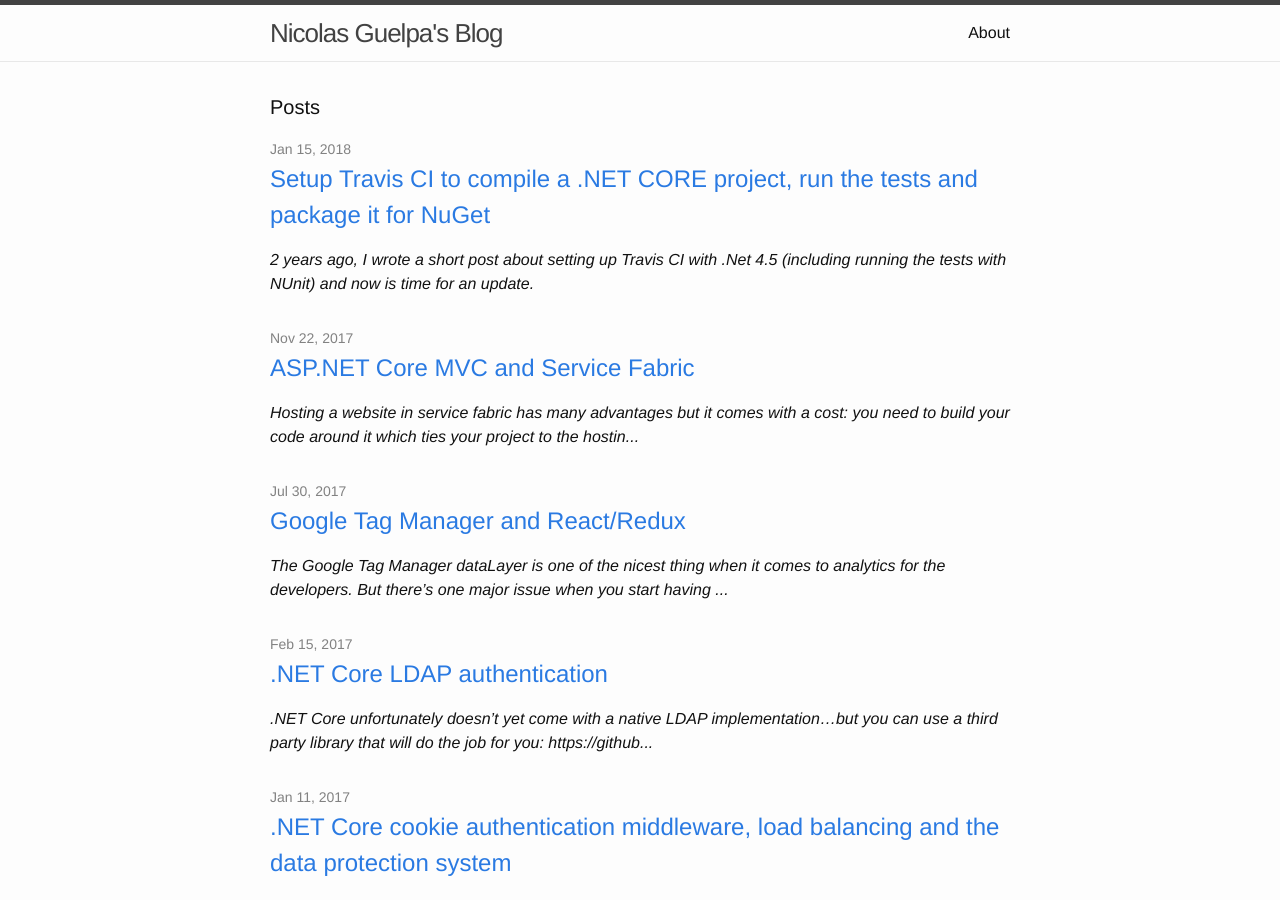
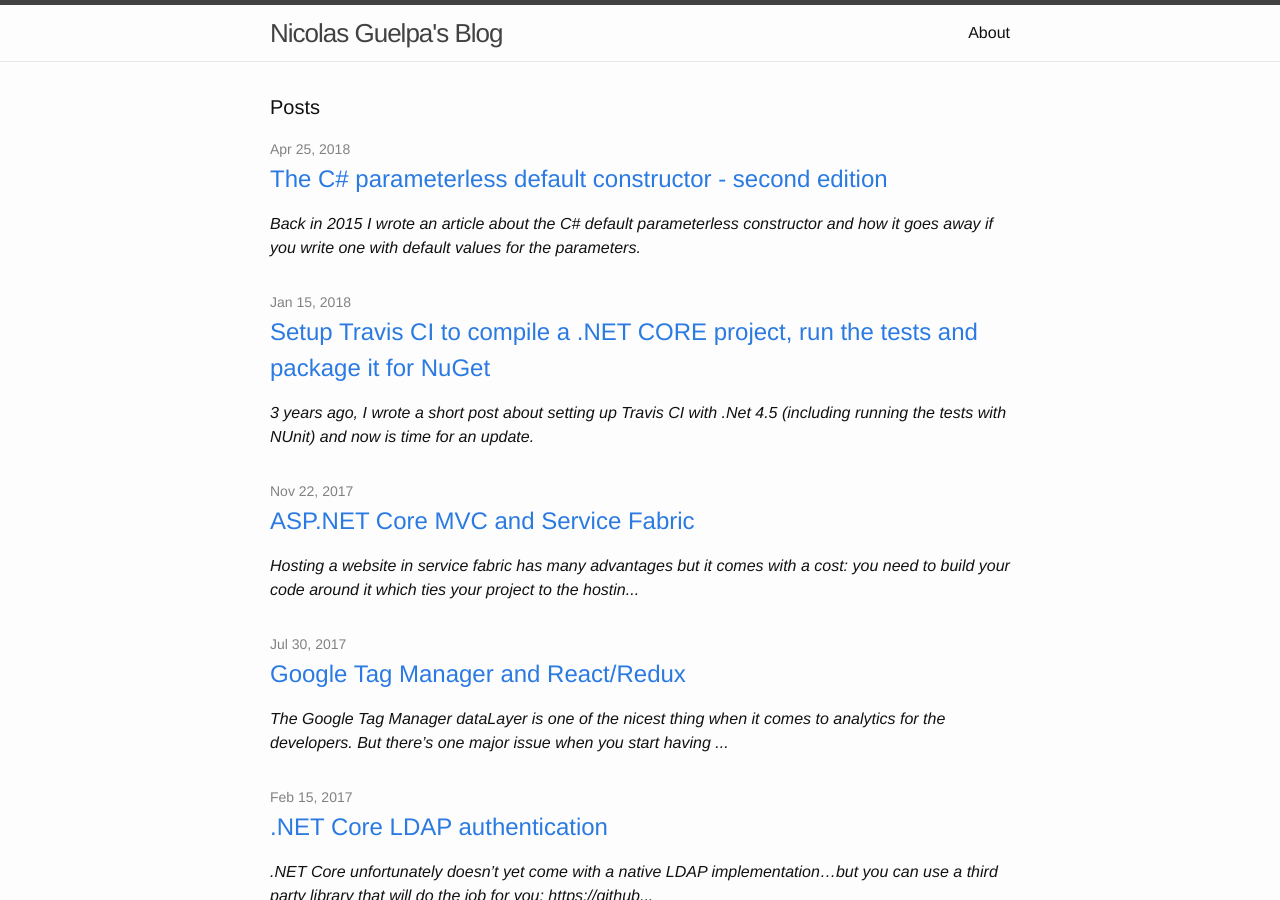
Before and after one commit to cheesemacfly/cheesemacfly.github.io, a Jekyll site: the page built from index.html, in a window 1280 px wide and 900 px high. Built offline with Jekyll 4.4.1, drawn with Linux system fonts in a browser that asks for light colours; nearby versions of some CDN libraries; some of the changed lines change nothing that is shown.

Commit message:
adding C# default constructor edition 2 article

```diff
--- a/_posts/2015-03-29-c-sharp-constructor.markdown
+++ b/_posts/2015-03-29-c-sharp-constructor.markdown
@@ -67,8 +67,13 @@ public class Foo
 }
 {% endhighlight %}
 
-The reasoning behind this is probably that the default parameterless constructor calls the base class one and for consistency it shouldn't call anything else (because this is how it was defined).
-Still would be a nice to have...
+<s>The reasoning behind this is probably that the default parameterless constructor calls the base class one and for consistency it shouldn't call anything else (because this is how it was defined).
+Still would be a nice to have...</s>
+<br/>
+
+__Updated in April 2018:__
+
+I have posted a new post about why the last line was actually a wrong assumption. You can read it [here](/blog/2018/04/25/c-sharp-optionnal-arguments-second-edition.html).
 
 
 [AutoMapper]: http://automapper.org/
--- a/_posts/2018-01-15-travis-ci-net-core.markdown
+++ b/_posts/2018-01-15-travis-ci-net-core.markdown
@@ -6,7 +6,7 @@ categories: blog
 tags: C# .NET Core Travis AppVeyor CI xUnit NuGet
 ---
 
-[2 years ago](/blog/2015/01/18/travis-ci-csharp.html), I wrote a short post about setting up Travis CI with .Net 4.5 (including running the tests with NUnit) and now is time for an update.
+[3 years ago](/blog/2015/01/18/travis-ci-csharp.html), I wrote a short post about setting up Travis CI with .Net 4.5 (including running the tests with NUnit) and now is time for an update.
 
 I have upgraded the library in the example ([MTAServiceStatus on Github](https://github.com/cheesemacfly/MTAServiceStatus)) and it is now targeting .NET Standard.
 The test framework this time around is [xUnit](https://xunit.github.io/) ([MSTest is still not supported with Travis](https://docs.travis-ci.com/user/languages/csharp/#Other-test-frameworks)).
--- /dev/null
+++ b/_posts/2018-04-25-c-sharp-optionnal-arguments-second-edition.markdown
@@ -0,0 +1,94 @@
+---
+layout: post
+title:  "The C# parameterless default constructor - second edition"
+date:   2018-04-25 23:00:00
+categories: blog
+tags: C# constructor parameterless reflection default value generics rant
+---
+
+[Back in 2015](/blog/2015/03/29/c-sharp-constructor.html) I wrote an article about the C# default parameterless constructor and how it goes away if you write one with default values for the parameters.
+
+I have since seen this behavior more and more and I actually spent more time understanding what was going on.
+
+It turns out that my assumption was wrong ([see the older article](/blog/2015/03/29/c-sharp-constructor.html)) and the explanation is actually simpler:
+
+When a default value is set to a parameter, it is actually replaced at compile time where the calls don't set the parameters.
+
+So now the IL looks like you wrote the code by setting the default values where you call the empty construcors/methods.
+
+We will take the following example:
+
+{% highlight C# %}
+class Foo
+{
+    private readonly int _bar;
+
+    public Foo(int bar = 22)
+    {
+        _bar = bar;
+    }
+}
+{% endhighlight %}
+
+Fairly straight forward example. Let's look at the IL for the constructor:
+
+{% highlight C# %}
+.method public hidebysig specialname rtspecialname
+        instance void  .ctor([opt] int32 bar) cil managed
+{
+  .param [1] = int32(0x00000016)
+  // Code size       16 (0x10)
+  .maxstack  8
+  IL_0000:  ldarg.0
+  IL_0001:  call       instance void [System.Runtime]System.Object::.ctor()
+  IL_0006:  nop
+  IL_0007:  nop
+  IL_0008:  ldarg.0
+  IL_0009:  ldarg.1
+  IL_000a:  stfld      int32 sandbox_console.Foo::_bar
+  IL_000f:  ret
+} // end of method Foo::.ctor
+{% endhighlight %}
+
+What's going on here? Well, the CLR is given a hint that the parameter `bar` is optionnal with `[opt]`.
+And the default value is given on the following line: `.param [1] = int32(0x00000016)` (0x00000016 is 22 in base 10);
+
+As we can see, the compiler does not create a new parameterless constructor calling the other one with the default value.
+
+The reason was explained by Eric Lippert over here (the 4 posts are definitely worth a read): <https://blogs.msdn.microsoft.com/ericlippert/2011/05/16/optional-argument-corner-cases-part-three/>
+
+I already mentionned how it was kind of annoying with AutoMapper ([in the previous article](/blog/2015/03/29/c-sharp-constructor.html)) and I actually have a case that I run into more often that is equally annoying.
+
+Let's say you have a class like this:
+
+{% highlight C# %}
+class ItemFactory<T> where T : new()
+{
+    public T GetNewItem()
+    {
+        return new T();
+    }
+}
+{% endhighlight %}
+
+The IL for the GetNewItem method will look like this:
+
+{% highlight C# %}
+.method public hidebysig instance !T  GetNewItem() cil managed
+{
+  // Code size       11 (0xb)
+  .maxstack  1
+  .locals init (!T V_0)
+  IL_0000:  nop
+  IL_0001:  call       !!0 [System.Runtime]System.Activator::CreateInstance<!T>()
+  IL_0006:  stloc.0
+  IL_0007:  br.s       IL_0009
+  IL_0009:  ldloc.0
+  IL_000a:  ret
+} // end of method ItemFactory`1::GetNewItem
+{% endhighlight %}
+
+As you can see, the compiler is also using the `Activator.CreateInstance<T>()` (because `new T()` wouldn't be correct) in this case so the parameterless constructor is required.
+(it wouldn't let you compile if it wasn't the case anyway since the constraint `new()` forces you to have a parameterless public constructor).
+
+I'll write the next few articles about features I wish C# was handling differently.
```
